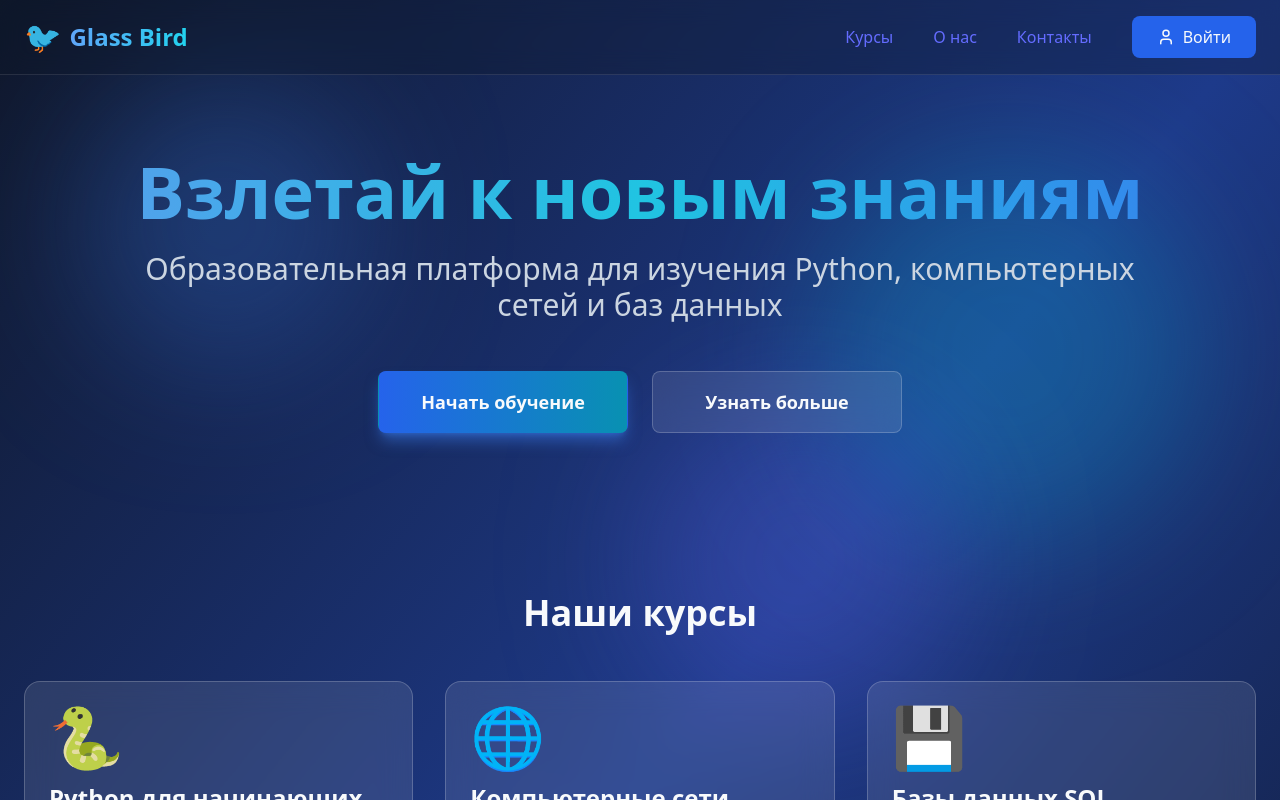
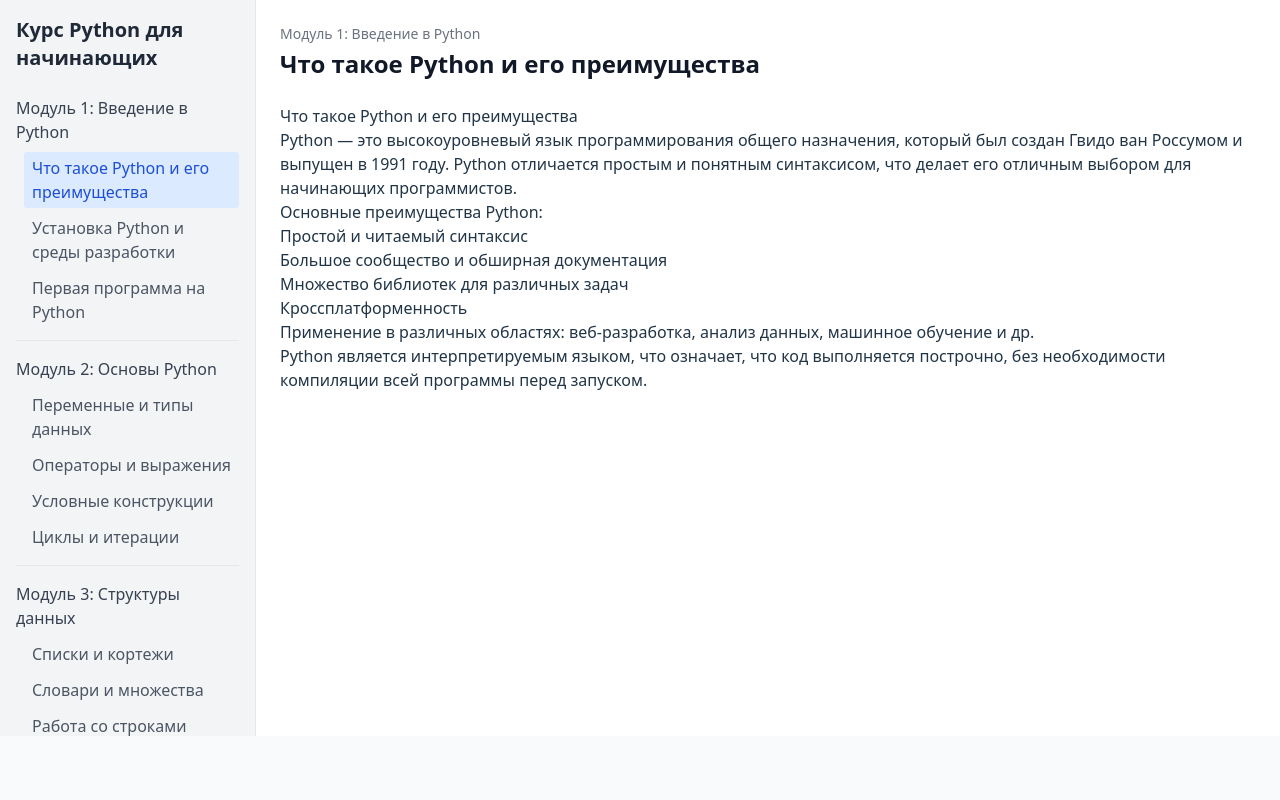
Before and after one commit to Mefist89/glass-bird, a React (Vite) app: page /python-course in a window 1280 px wide. Shown: the top 800 px of the page. Built offline with nearby package versions, Linux system fonts and the light colour scheme.

Commit message:
feat: add component course and sidebar

```diff
--- a/src/App.tsx
+++ b/src/App.tsx
@@ -1,10 +1,27 @@
 import { AuthProvider } from './context/AuthContext';
 import GlassBirdHome from './pages/HomePage';
+import PythonCoursePage from './pages/PythonCoursePage';
+import { BrowserRouter as Router, Routes, Route } from 'react-router-dom';
+
+function AppLayout() {
+  return (
+    <div className="min-h-screen bg-gray-50">
+      <main>
+        <Routes>
+          <Route path="/" element={<GlassBirdHome />} />
+          <Route path="/python-course" element={<PythonCoursePage />} />
+        </Routes>
+      </main>
+    </div>
+  );
+}
 
 function App() {
   return (
     <AuthProvider>
-      <GlassBirdHome />
+      <Router>
+        <AppLayout />
+      </Router>
     </AuthProvider>
   );
 }
--- /dev/null
+++ b/src/components/course/CourseContent.tsx
@@ -0,0 +1,28 @@
+import React from 'react';
+
+interface CourseContentProps {
+  moduleTitle: string;
+  lessonTitle: string;
+  content: React.ReactNode;
+}
+
+const CourseContent: React.FC<CourseContentProps> = ({
+  moduleTitle,
+  lessonTitle,
+  content
+}) => {
+  return (
+    <div className="bg-white p-6 h-full overflow-y-auto">
+      <div className="mb-6">
+        <p className="text-sm text-gray-500 mb-1">{moduleTitle}</p>
+        <h1 className="text-2xl font-bold text-gray-900">{lessonTitle}</h1>
+      </div>
+
+      <div className="prose max-w-none">
+        {content}
+      </div>
+    </div>
+  );
+};
+
+export default CourseContent;
--- /dev/null
+++ b/src/components/course/Sidebar.tsx
@@ -0,0 +1,57 @@
+import React from 'react';
+
+interface SidebarProps {
+  title: string;
+  modules: {
+    id: number;
+    title: string;
+    lessons: {
+      id: number;
+      title: string;
+    }[];
+  }[];
+  currentModuleId?: number;
+  currentLessonId?: number;
+  onSelectLesson: (moduleId: number, lessonId: number) => void;
+}
+
+const Sidebar: React.FC<SidebarProps> = ({
+  title,
+  modules,
+  currentModuleId,
+  currentLessonId,
+  onSelectLesson
+}) => {
+  return (
+    <div className="bg-gray-100 p-4 h-full overflow-y-auto">
+      <h2 className="text-xl font-bold mb-6 text-gray-800">{title}</h2>
+
+      <div className="space-y-4">
+        {modules.map((module) => (
+          <div key={module.id} className="border-b border-gray-200 pb-3">
+            <h3 className="font-medium text-gray-700 mb-2">
+              {module.title}
+            </h3>
+            <ul className="space-y-1 pl-2">
+              {module.lessons.map((lesson) => (
+                <li
+                  key={lesson.id}
+                  className={`py-1 px-2 rounded cursor-pointer transition-colors ${
+                    currentModuleId === module.id && currentLessonId === lesson.id
+                      ? 'bg-blue-100 text-blue-700 font-medium'
+                      : 'hover:bg-gray-200 text-gray-600'
+                  }`}
+                  onClick={() => onSelectLesson(module.id, lesson.id)}
+                >
+                  {lesson.title}
+                </li>
+              ))}
+            </ul>
+          </div>
+        ))}
+      </div>
+    </div>
+  );
+};
+
+export default Sidebar;
--- /dev/null
+++ b/src/pages/PythonCoursePage.tsx
@@ -0,0 +1,157 @@
+import React, { useState } from 'react';
+import Sidebar from '../components/course/Sidebar';
+import CourseContent from '../components/course/CourseContent';
+
+// Пример данных курса
+const pythonCourseData = {
+  title: "Курс Python для начинающих",
+  modules: [
+    {
+      id: 1,
+      title: "Модуль 1: Введение в Python",
+      lessons: [
+        { id: 1, title: "Что такое Python и его преимущества" },
+        { id: 2, title: "Установка Python и среды разработки" },
+        { id: 3, title: "Первая программа на Python" }
+      ]
+    },
+    {
+      id: 2,
+      title: "Модуль 2: Основы Python",
+      lessons: [
+        { id: 1, title: "Переменные и типы данных" },
+        { id: 2, title: "Операторы и выражения" },
+        { id: 3, title: "Условные конструкции" },
+        { id: 4, title: "Циклы и итерации" }
+      ]
+    },
+    {
+      id: 3,
+      title: "Модуль 3: Структуры данных",
+      lessons: [
+        { id: 1, title: "Списки и кортежи" },
+        { id: 2, title: "Словари и множества" },
+        { id: 3, title: "Работа со строками" }
+      ]
+    }
+  ]
+};
+
+// Пример содержимого урока
+const lessonContents: Record<string, React.ReactNode> = {
+  "1-1": (
+    <>
+      <h2>Что такое Python и его преимущества</h2>
+      <p>
+        Python — это высокоуровневый язык программирования общего назначения,
+        который был создан Гвидо ван Россумом и выпущен в 1991 году. Python
+        отличается простым и понятным синтаксисом, что делает его отличным
+        выбором для начинающих программистов.
+      </p>
+      <h3>Основные преимущества Python:</h3>
+      <ul>
+        <li>Простой и читаемый синтаксис</li>
+        <li>Большое сообщество и обширная документация</li>
+        <li>Множество библиотек для различных задач</li>
+        <li>Кроссплатформенность</li>
+        <li>Применение в различных областях: веб-разработка, анализ данных, машинное обучение и др.</li>
+      </ul>
+      <p>
+        Python является интерпретируемым языком, что означает, что код выполняется
+        построчно, без необходимости компиляции всей программы перед запуском.
+      </p>
+    </>
+  ),
+  "1-2": (
+    <>
+      <h2>Установка Python и среды разработки</h2>
+      <p>
+        Для начала работы с Python вам необходимо установить интерпретатор Python
+        и, при желании, интегрированную среду разработки (IDE).
+      </p>
+      <h3>Установка Python:</h3>
+      <ol>
+        <li>Перейдите на официальный сайт Python (python.org)</li>
+        <li>Скачайте последнюю версию Python для вашей операционной системы</li>
+        <li>Запустите установщик и следуйте инструкциям</li>
+        <li>Убедитесь, что опция "Add Python to PATH" отмечена</li>
+      </ol>
+      <h3>Популярные IDE для Python:</h3>
+      <ul>
+        <li>PyCharm - полнофункциональная IDE с множеством возможностей</li>
+        <li>Visual Studio Code с расширением Python</li>
+        <li>Jupyter Notebook - отлично подходит для анализа данных и обучения</li>
+        <li>IDLE - простая IDE, которая поставляется вместе с Python</li>
+      </ul>
+    </>
+  ),
+  // Другие уроки могут быть добавлены аналогично
+};
+
+const PythonCoursePage: React.FC = () => {
+  const [currentModule, setCurrentModule] = useState(1);
+  const [currentLesson, setCurrentLesson] = useState(1);
+  const [showSidebar, setShowSidebar] = useState(true);
+
+  const handleSelectLesson = (moduleId: number, lessonId: number) => {
+    setCurrentModule(moduleId);
+    setCurrentLesson(lessonId);
+  };
+
+  // Получаем текущий модуль и урок
+  const activeModule = pythonCourseData.modules.find(m => m.id === currentModule);
+  const activeLesson = activeModule?.lessons.find(l => l.id === currentLesson);
+
+  // Получаем содержимое урока или показываем заглушку
+  const lessonContent = lessonContents[`${currentModule}-${currentLesson}`] || (
+    <p>Содержимое этого урока находится в разработке.</p>
+  );
+
+  return (
+    <div className="flex flex-col md:flex-row h-[calc(100vh-64px)]">
+      {/* Мобильное переключение между панелями */}
+      <div className="md:hidden bg-white p-2 border-b border-gray-200">
+        <button
+          onClick={() => setShowSidebar(!showSidebar)}
+          className="w-full py-2 px-4 bg-blue-50 text-blue-700 rounded flex items-center justify-center"
+        >
+          {showSidebar ? 'Показать содержание урока' : 'Показать содержание курса'}
+        </button>
+      </div>
+
+      {/* Боковая панель - 1/5 ширины на десктопе, условное отображение на мобильных */}
+      <div className={`${showSidebar ? 'block' : 'hidden'} md:block w-full md:w-1/5 border-r border-gray-200 overflow-y-auto`}>
+        <Sidebar
+          title={pythonCourseData.title}
+          modules={pythonCourseData.modules}
+          currentModuleId={currentModule}
+          currentLessonId={currentLesson}
+          onSelectLesson={(moduleId, lessonId) => {
+            handleSelectLesson(moduleId, lessonId);
+            // На мобильных устройствах переключаемся на контент после выбора урока
+            if (window.innerWidth < 768) {
+              setShowSidebar(false);
+            }
+          }}
+        />
+      </div>
+
+      {/* Основной контент - 4/5 ширины на десктопе, условное отображение на мобильных */}
+      <div className={`${!showSidebar ? 'block' : 'hidden'} md:block w-full md:w-4/5 overflow-y-auto`}>
+        {activeModule && activeLesson ? (
+          <CourseContent
+            moduleTitle={activeModule.title}
+            lessonTitle={activeLesson.title}
+            content={lessonContent}
+          />
+        ) : (
+          <div className="p-6">
+            <p>Выберите урок из боковой панели.</p>
+          </div>
+        )}
+      </div>
+    </div>
+  );
+};
+
+export default PythonCoursePage;
```
